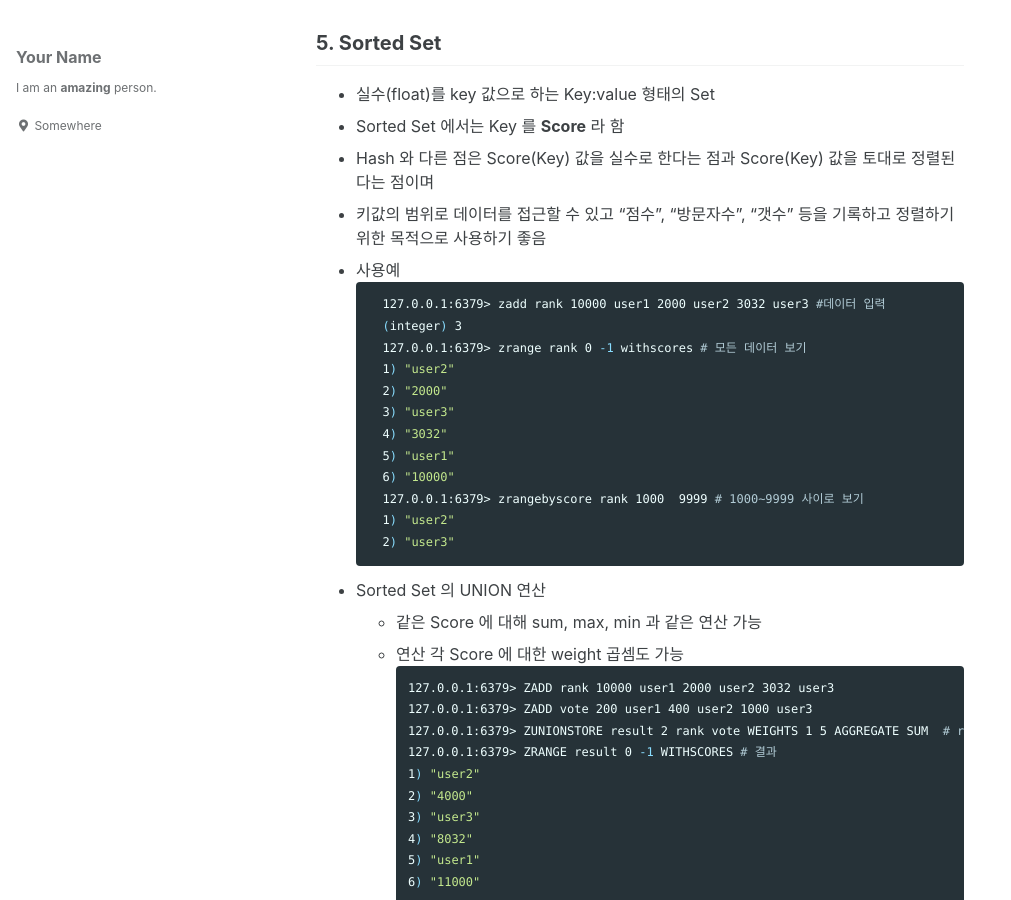
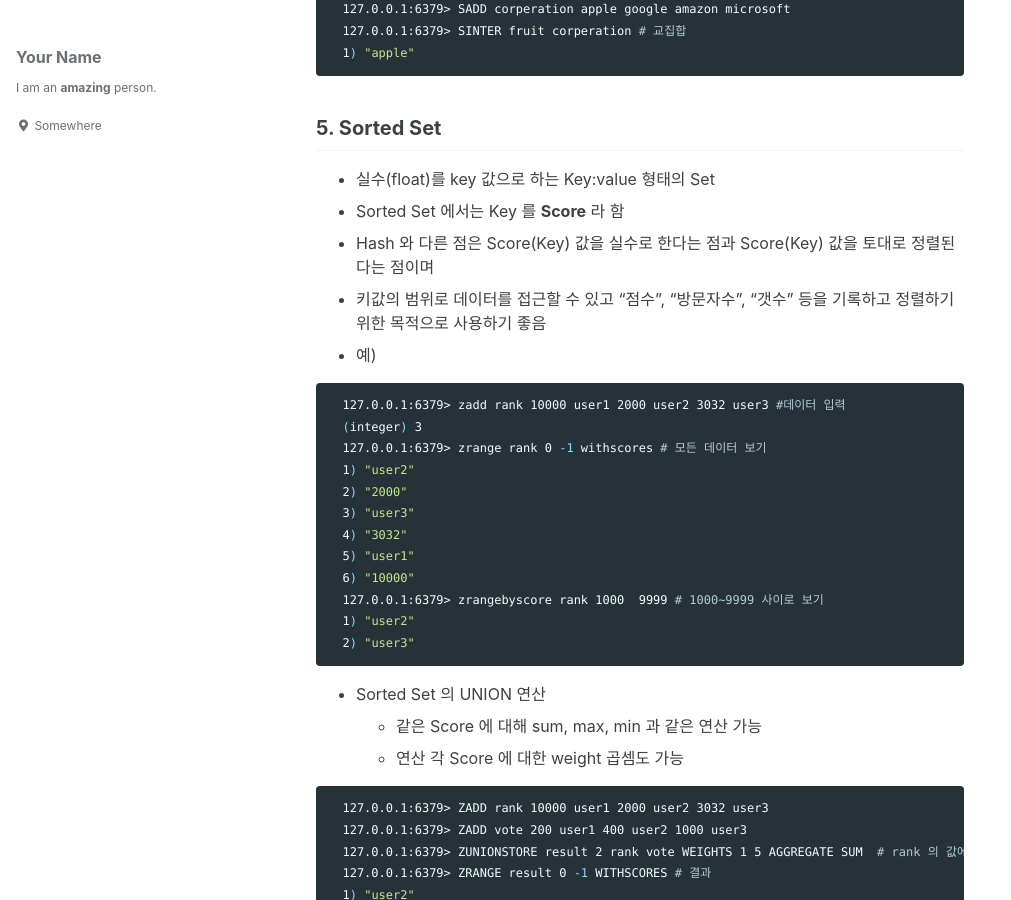
Before and after one commit to copper-light/ghhdh.github.io, a Jekyll site: the page built from _posts/2020-08-13-Redis.md, in a window 1280 px wide and 900 px high, scrolled down 3804 px. Shown: the whole window, without its empty margins (0-1011 px from the left). Built offline with Jekyll 4.4.1, drawn with Linux system fonts in a browser that asks for light colours; cached includes are drawn as plain includes.

Commit message:
Update 2020-08-13-Redis.md

```diff
--- a/_posts/2020-08-13-Redis.md
+++ b/_posts/2020-08-13-Redis.md
@@ -19,6 +19,7 @@ published: true
 # 설치
 
   - 우분투에서 설치
+
   ~~~bash
   apt update
   apt install -y redis-server
@@ -86,13 +87,14 @@ published: true
   - 해시값으로는 문자열 만 저장 가능
   - 예) user:user1 의 키에 name, email, passwd 필드 있다면
 
-  |user:user1||
-  |----|-----|
-  |name|mike|
-  |email|mike@email.com|
-  |passwd|1234|
+    |user:user1||
+    |----|-----|
+    |name|mike|
+    |email|mike@email.com|
+    |passwd|1234|
 
   - 삽입코드
+
   ~~~bash
   127.0.0.1:6379> HMSET user:user1 name "mike" email "mike@email.com" passwd "1234"
   ~~~
@@ -103,6 +105,7 @@ published: true
     - RPUSH, LPOP 함수도 있으니 다양하게 입맛에 따라 사용하면됨
   - index 는 0 기준으로 시작, 음수일경우 마지막 인덱스부터
   - 예) 리스트 오른쪽에 삽입 : OECD 3개 국가 추가하기
+
   ~~~bash
   127.0.0.1:6379> RPUSH country:oecd USA KOREA FRANCE GERMANY
   (interger) 4
@@ -118,6 +121,7 @@ published: true
     2) B에서 리스트 x 에 데이터 추가
     3) 리스트 x 에 데이터가 삽입되는 순간 A에서 바로 POP 하여 가져감
   - 예) message 리스트를 300초 동안 수신하겠음
+
   ~~~bash
   127.0.0.1:6379> BRPOP message 300 # 블록킹 걸림
   # 다른 클라이언트가 lpush message "hi world" 입력하는 순간 아래와 같이 데이터 수신되고 블록킹 풀림
@@ -130,6 +134,7 @@ published: true
   - 중복된 값이 없고 정렬되지 않는 컬렉션
   - 두 개 이상의 키 값들 간의 복잡한 연산시 유용 (합집합, 교집합, 차집합 등)
   - 예)
+
   ~~~bash
   127.0.0.1:6379> SADD fruit apple banana grape melon
   (integer) 4
@@ -148,7 +153,8 @@ published: true
   - Sorted Set 에서는 Key 를 **Score** 라 함
   - Hash 와 다른 점은 Score(Key) 값을 실수로 한다는 점과 Score(Key) 값을 토대로 정렬된다는 점이며
   - 키값의 범위로 데이터를 접근할 수 있고 "점수", "방문자수", "갯수" 등을 기록하고 정렬하기 위한 목적으로 사용하기 좋음
-  - 사용예
+  - 예)
+
   ~~~bash
   127.0.0.1:6379> zadd rank 10000 user1 2000 user2 3032 user3 #데이터 입력
   (integer) 3
@@ -166,6 +172,7 @@ published: true
   - Sorted Set 의 UNION 연산
     - 같은 Score 에 대해 sum, max, min 과 같은 연산 가능
     - 연산 각 Score 에 대한 weight 곱셈도 가능
+
   ~~~bash
   127.0.0.1:6379> ZADD rank 10000 user1 2000 user2 3032 user3
   127.0.0.1:6379> ZADD vote 200 user1 400 user2 1000 user3
@@ -183,6 +190,7 @@ published: true
   - 캐시를 많이 사용하는 시스템이기 때문에, 유효 기간을 지정하여 특정 시간이 지난 데이터를 삭제하는 기능 제공함
   - 타임워치처럼 기간을 지정할 수 도 있고, 알람 처럼 특정 시간을 지정할 수 있음
   - 예)
+
   ~~~bash
   127.0.0.1:6379> SET data1 "hellow data"
   127.0.0.1:6379> EXISTS data1 # 데이터 있음
@@ -206,6 +214,7 @@ published: true
   - 다른 DB 에 비해 특별한건 이름이 아니라 숫자로 관리한다는 점
   - 기본 네임스페이스 번호는 0 번
   - 예)
+
   ~~~bash
   127.0.0.1:6379> SELECT 0 # 기본 네임스페이스
   127.0.0.1:6379> SET DATA1 "hellow"
```
